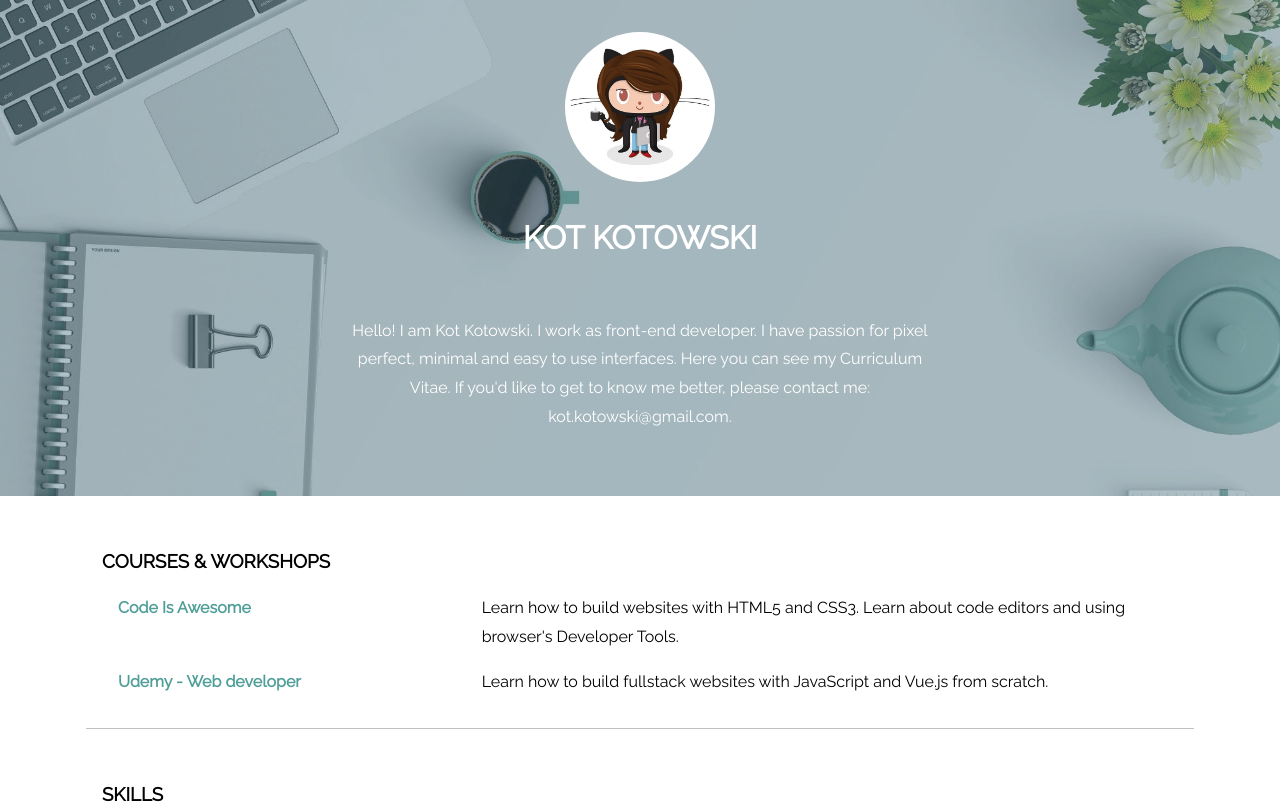
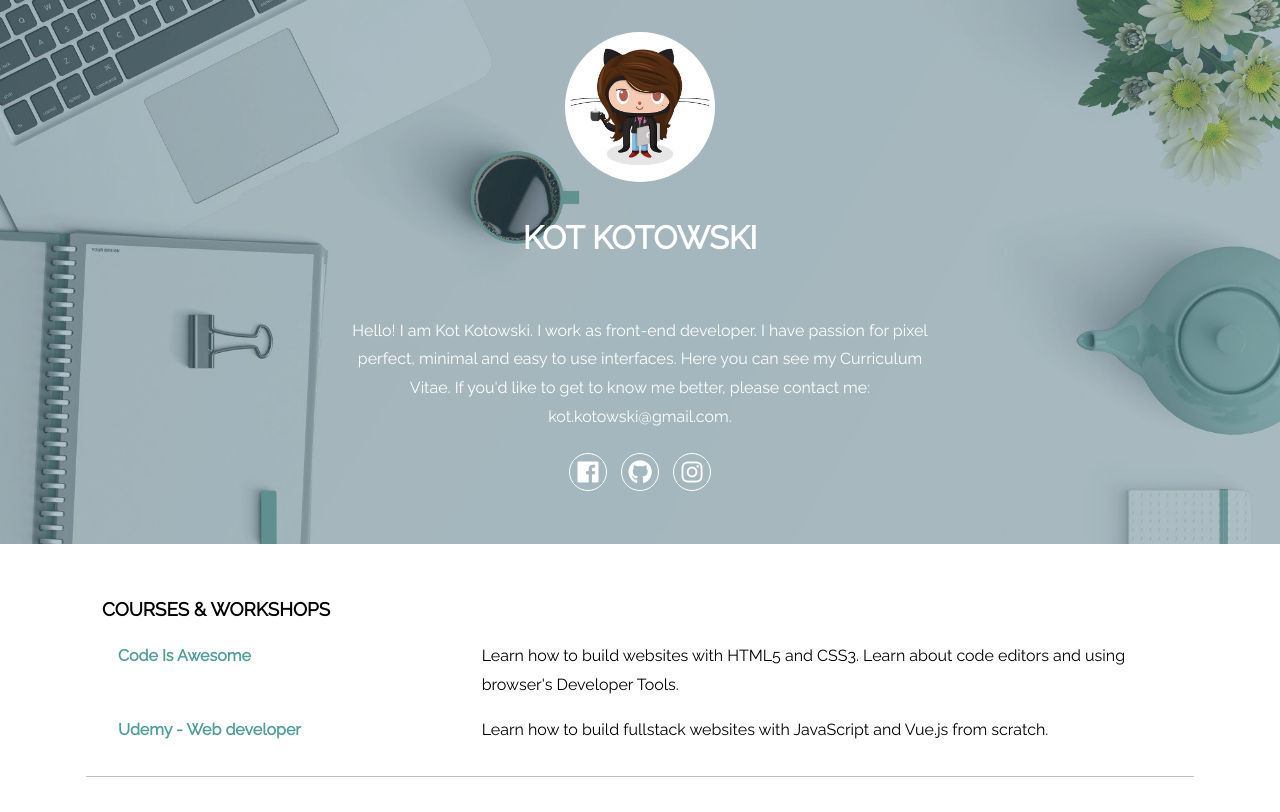
Before and after one commit to martafrackiewicz/myCVtutorial, a plain HTML site: page index.html in a window 1280 px wide. Shown: the top 812 px of the page. Drawn offline with Linux system fonts and the light colour scheme.

Commit message:
add fontawesome social media icons

```diff
--- a/index.html
+++ b/index.html
@@ -20,6 +20,9 @@
 				<p>Hello! I am Kot Kotowski. I work as front-end developer.
 				I have passion for pixel perfect, minimal and easy to use interfaces. Here
 				you can see my Curriculum Vitae. If you'd like to get to know me better, please contact me: kot.kotowski@gmail.com.</p>
+				<i class="fab fa-facebook"></i>
+				<a href="https://github.com/martafrackiewicz"><i class="fab fa-github"></i></a>
+				<i class="fab fa-instagram"></i>
 			</section>
 		</header>
 
--- a/style.css
+++ b/style.css
@@ -116,6 +116,19 @@ ul {
   color: #72A49A;
 }
 
+header .fab {
+  color: white;
+  border: 1px solid white;
+  border-radius: 50%;
+  font-size: 1.5em;
+  width: 1.5em;
+  height: 1.5em;
+  line-height: 1.5em;
+  margin: 5px;
+  text-align: center;
+
+}
+
 .description ul {
   padding-top: 1em;
   padding-left: 2em;
```
